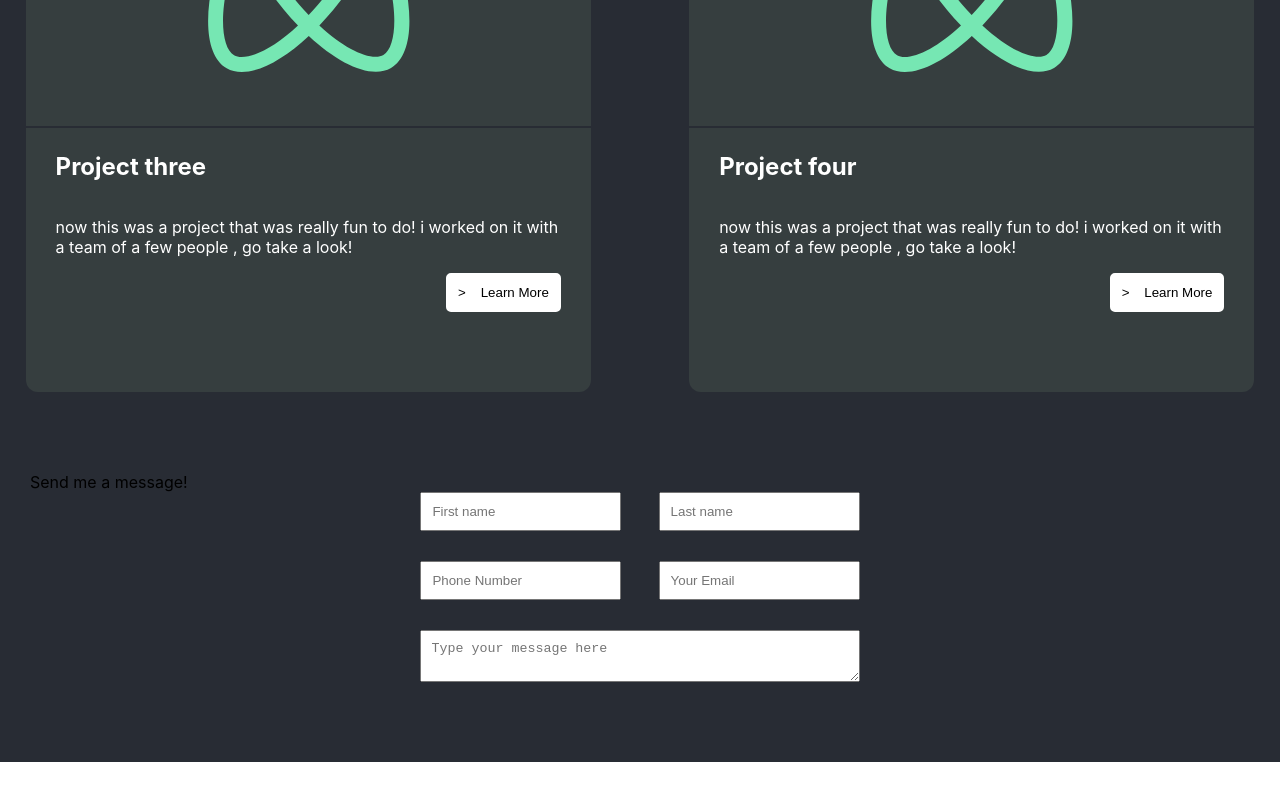
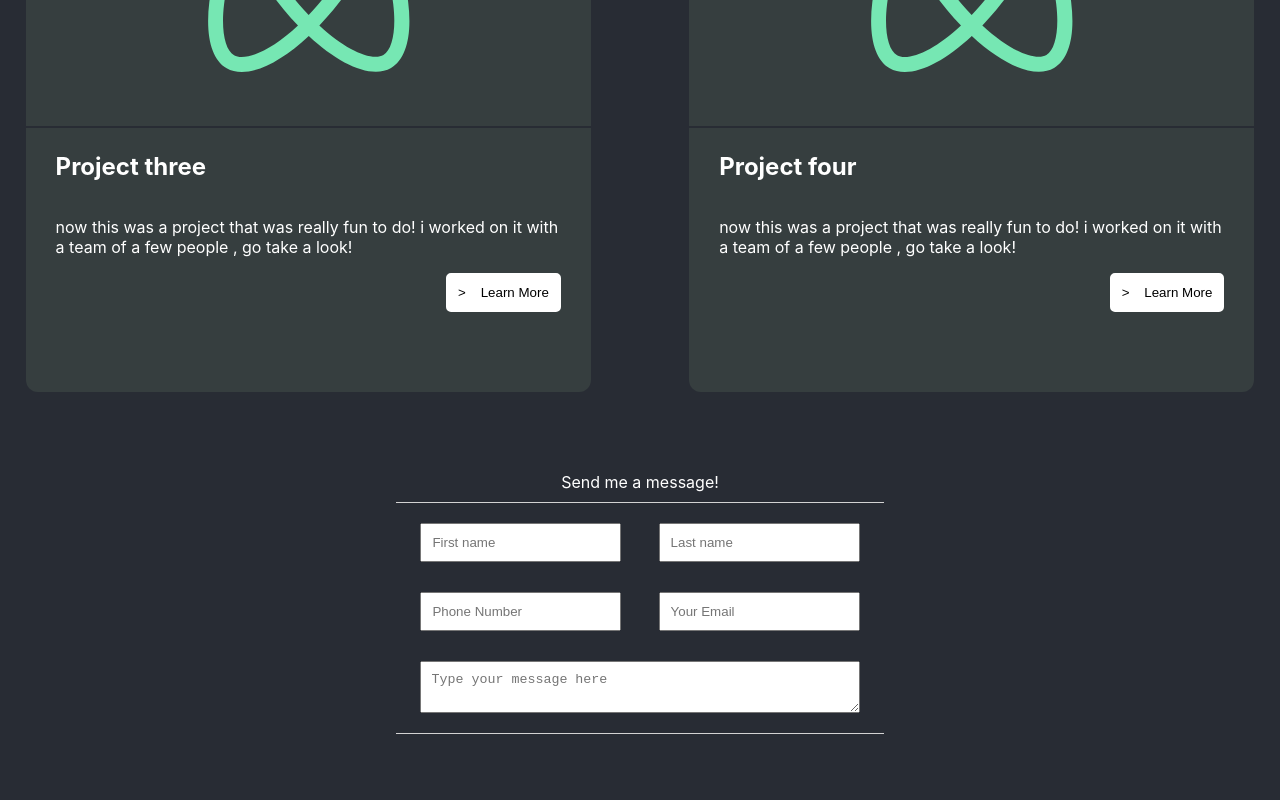
Before and after one commit to NickStrick/My-Portfolio, a React (Create React App) app in the folder portfolio/: page / in a window 1280 px wide. Shown: the part 1589-2389 px from the top of the page. Before the commit the page ends 2351 px from the top, so only its background shows below. Built offline with nearby package versions, Linux system fonts and the light colour scheme.

Commit message:
added styles to label and contact seciotn

```diff
--- a/portfolio/src/components/ContactInfo/Contactinfo.scss
+++ b/portfolio/src/components/ContactInfo/Contactinfo.scss
@@ -1,15 +1,27 @@
 .contact-section{
     padding: 30px;
     padding-bottom: 80px;
+    color: white;
+    display: flex;
+    flex-direction: column;
+    align-items: center;
+
     .contact-form{
+
+        border-top: 1px solid lightgray;
+        border-bottom: 1px solid lightgray;
         margin: 0 auto;
         width: 40%;
         display:flex;
         flex-direction: column;
         justify-content: space-between;
         align-items: center;
+        margin-top: 10px;
+        padding-top: 20px;
+        padding-bottom: 20px;
 
         .contact-div{
+
             width: 90%;
             display: flex;
             justify-content: space-between;
```
